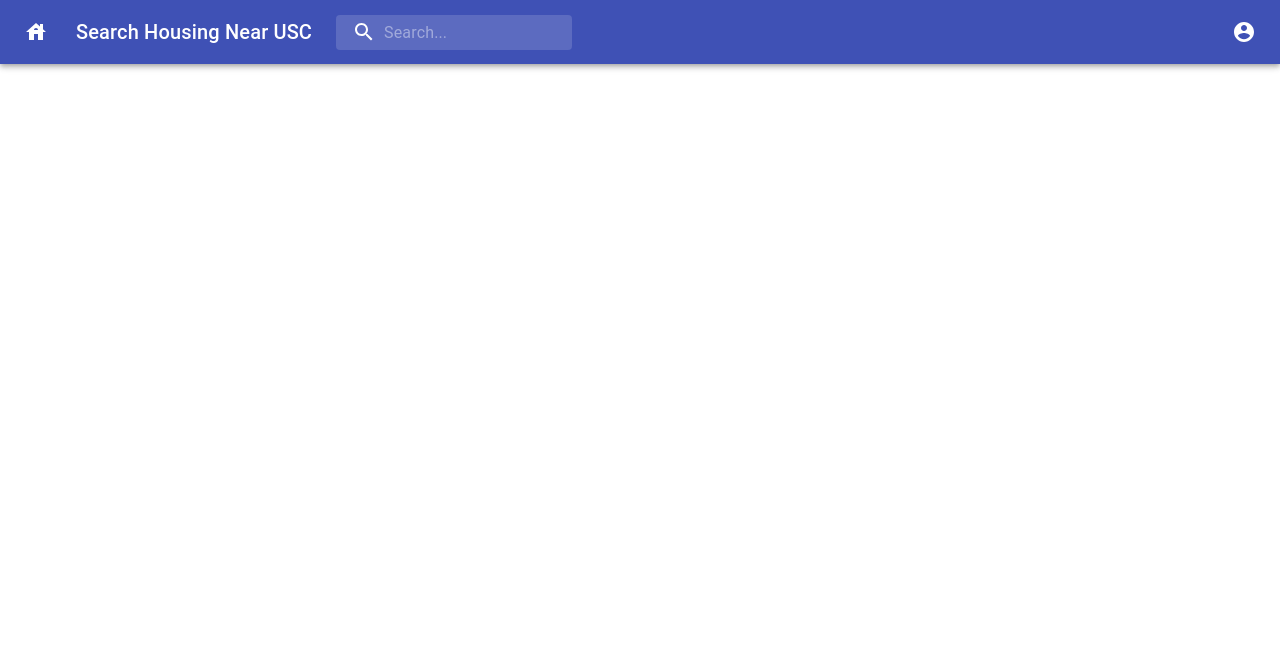
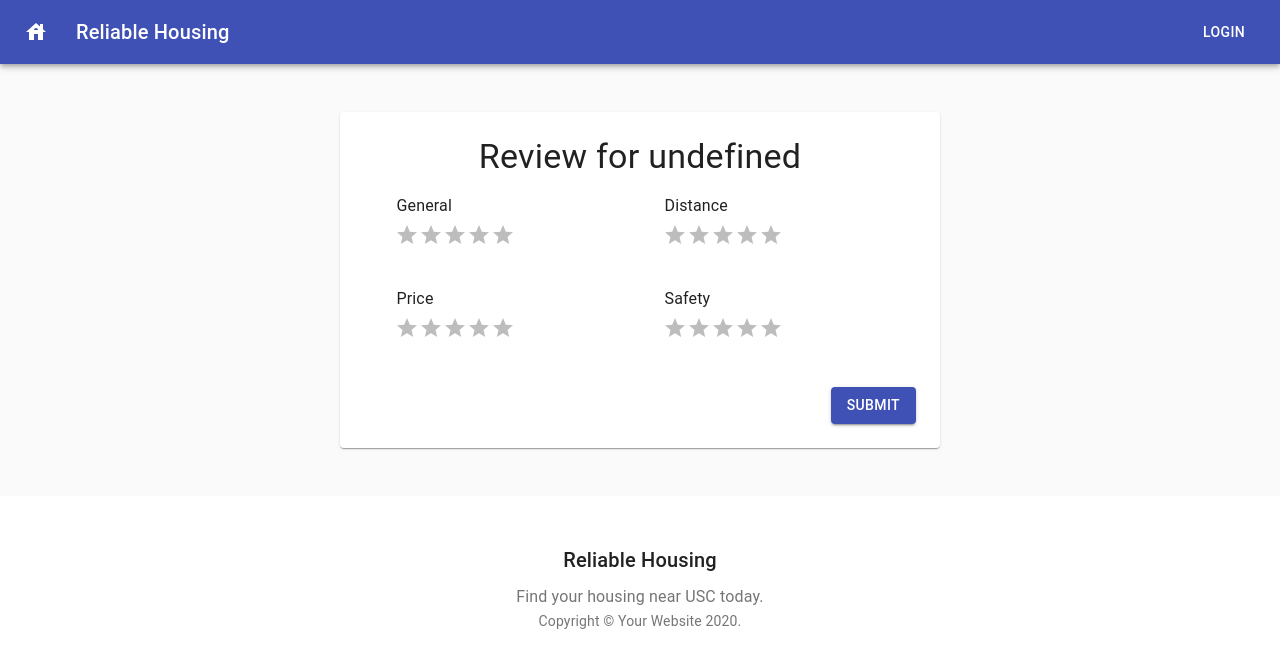
Before and after one commit to HaomeiLiu/reliable-housing, a React (Create React App) app: page /create in a window 1280 px wide. Shown: the top 668 px of the page. Built offline with nearby package versions, Linux system fonts and the light colour scheme; no server answers.

Commit message:
create ui

```diff
--- a/src/CreateReview.js
+++ b/src/CreateReview.js
@@ -1,10 +1,89 @@
-import React from 'react';
-import AppBarSearch from './components/AppBarSearch';
+import React, { useEffect, useState } from "react";
+import ButtonAppBar from "./components/ButtonAppBar";
+import { makeStyles } from "@material-ui/core/styles";
+import CssBaseline from "@material-ui/core/CssBaseline";
+import Paper from "@material-ui/core/Paper";
+import Button from "@material-ui/core/Button";
+import Typography from "@material-ui/core/Typography";
+import Footer from "./components/Footer";
+import { useParams } from "react-router-dom";
+import { fetchHousing } from "./api";
+import { VarStarRating } from "./components/StarRating";
 
-export default function CreateReview(){
-    return(
-        <>
-            <AppBarSearch />
-        </>
-    );
+const useStyles = makeStyles((theme) => ({
+  layout: {
+    width: "auto",
+    marginLeft: theme.spacing(2),
+    marginRight: theme.spacing(2),
+    [theme.breakpoints.up(600 + theme.spacing(2) * 2)]: {
+      width: 600,
+      marginLeft: "auto",
+      marginRight: "auto",
+    },
+  },
+  paper: {
+    marginTop: theme.spacing(3),
+    marginBottom: theme.spacing(3),
+    padding: theme.spacing(2),
+    [theme.breakpoints.up(600 + theme.spacing(3) * 2)]: {
+      marginTop: theme.spacing(6),
+      marginBottom: theme.spacing(6),
+      padding: theme.spacing(3),
+    },
+  },
+  buttons: {
+    display: "flex",
+    justifyContent: "flex-end",
+  },
+  button: {
+    marginTop: theme.spacing(1),
+    marginLeft: theme.spacing(1),
+  },
+  rating: {
+    marginTop: theme.spacing(2),
+    marginLeft: theme.spacing(2),
+  },
+}));
+
+export default function CreateReview() {
+  const classes = useStyles();
+  const { id } = useParams();
+
+  const [housing, setHousing] = useState({});
+
+  useEffect(() => {
+    fetchHousing(id).then((response) => {
+      console.log(response);
+      setHousing(response);
+    });
+  }, [id]);
+
+  return (
+    <React.Fragment>
+      <CssBaseline />
+      <ButtonAppBar />
+      <main className={classes.layout}>
+        <Paper className={classes.paper}>
+          <Typography component="h1" variant="h4" align="center">
+            {`Review for ${housing.address}`}
+          </Typography>
+          <React.Fragment>
+            <div className={classes.rating}>
+              <VarStarRating />
+            </div>
+          </React.Fragment>
+          <div className={classes.buttons}>
+            <Button
+              variant="contained"
+              color="primary"
+              className={classes.button}
+            >
+              Submit
+            </Button>
+          </div>
+        </Paper>
+      </main>
+      <Footer />
+    </React.Fragment>
+  );
 }
--- a/src/SearchDetail.js
+++ b/src/SearchDetail.js
@@ -49,7 +49,6 @@ export default function SearchDetail() {
   });
 
   useEffect(() => {
-      console.log("hi");
     fetchHousing(id).then((response) => {
       console.log(response);
       setHousing(response);
--- a/src/components/StarRating.js
+++ b/src/components/StarRating.js
@@ -8,10 +8,10 @@ import Paper from "@material-ui/core/Paper";
 
 const useStyles = makeStyles((theme) => ({
   container: {
-      marginLeft: theme.spacing(12),
-      marginRight: theme.spacing(12),
-      marginTop: theme.spacing(2),
-      marginBottom: theme.spacing(2),
+    marginLeft: theme.spacing(12),
+    marginRight: theme.spacing(12),
+    marginTop: theme.spacing(2),
+    marginBottom: theme.spacing(2),
   },
   root: {
     flexGrow: 1,
@@ -60,3 +60,61 @@ export function FixStarRating({ review }) {
     </Grid>
   );
 }
+
+export function VarStarRating() {
+  const [generalValue, setGeneralValue] = useState(0);
+  const [priceValue, setPriceValue] = useState(0);
+  const [distanceValue, setDistanceValue] = useState(0);
+  const [safetyValue, setSafetyValue] = useState(0);
+
+  return (
+    <div>
+      <Grid container>
+        <Grid item xs={6}>
+          <Box component="fieldset" mb={3} borderColor="transparent">
+            <Typography component="legend">General</Typography>
+            <Rating
+              name="general-rating"
+              value={generalValue}
+              onChange={(event, newValue) => {
+                setGeneralValue(newValue);
+              }}
+            />
+          </Box>
+          <Box component="fieldset" mb={3} borderColor="transparent">
+            <Typography component="legend">Price</Typography>
+            <Rating
+              name="price-rating"
+              value={priceValue}
+              onChange={(event, newValue) => {
+                setPriceValue(newValue);
+              }}
+            />
+          </Box>
+        </Grid>
+        <Grid item xs={6}>
+          <Box component="fieldset" mb={3} borderColor="transparent">
+            <Typography component="legend">Distance</Typography>
+            <Rating
+              name="distance-rating"
+              value={distanceValue}
+              onChange={(event, newValue) => {
+                setDistanceValue(newValue);
+              }}
+            />
+          </Box>
+          <Box component="fieldset" mb={3} borderColor="transparent">
+            <Typography component="legend">Safety</Typography>
+            <Rating
+              name="safety-rating"
+              value={safetyValue}
+              onChange={(event, newValue) => {
+                setSafetyValue(newValue);
+              }}
+            />
+          </Box>
+        </Grid>
+      </Grid>
+    </div>
+  );
+}
```
